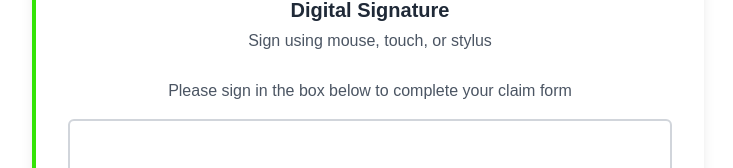
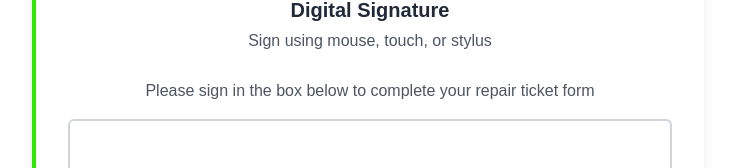
Before and after one commit to pawekz/SERV-IT-MANAGER, a React (Vite) app in the folder frontend/: page /signature in a window 1280 px wide. Shown: the part 116-284 px from the top of the page, without its empty margins (272-1005 px from the left). Built offline with nearby package versions, Linux system fonts and the light colour scheme; no server answers; what @react-pdf/renderer would draw is missing.

Commit message:
Frontend: Update text in SignatureCapturePad for clarity on form completion

```diff
--- a/frontend/src/pages/SignatureCapturePad/SignatureCapturePad.jsx
+++ b/frontend/src/pages/SignatureCapturePad/SignatureCapturePad.jsx
@@ -172,7 +172,7 @@ const SignatureCapturePad = ({
                             <p className="text-gray-600 mt-1">Sign using mouse, touch, or stylus</p>
                         </div>
                         <p className="text-center text-gray-600 mb-4">
-                            Please sign in the box below to complete your claim form
+                            Please sign in the box below to complete your repair ticket form
                         </p>
                         <div className="flex-1 max-w-3xl">
                             <canvas
```
